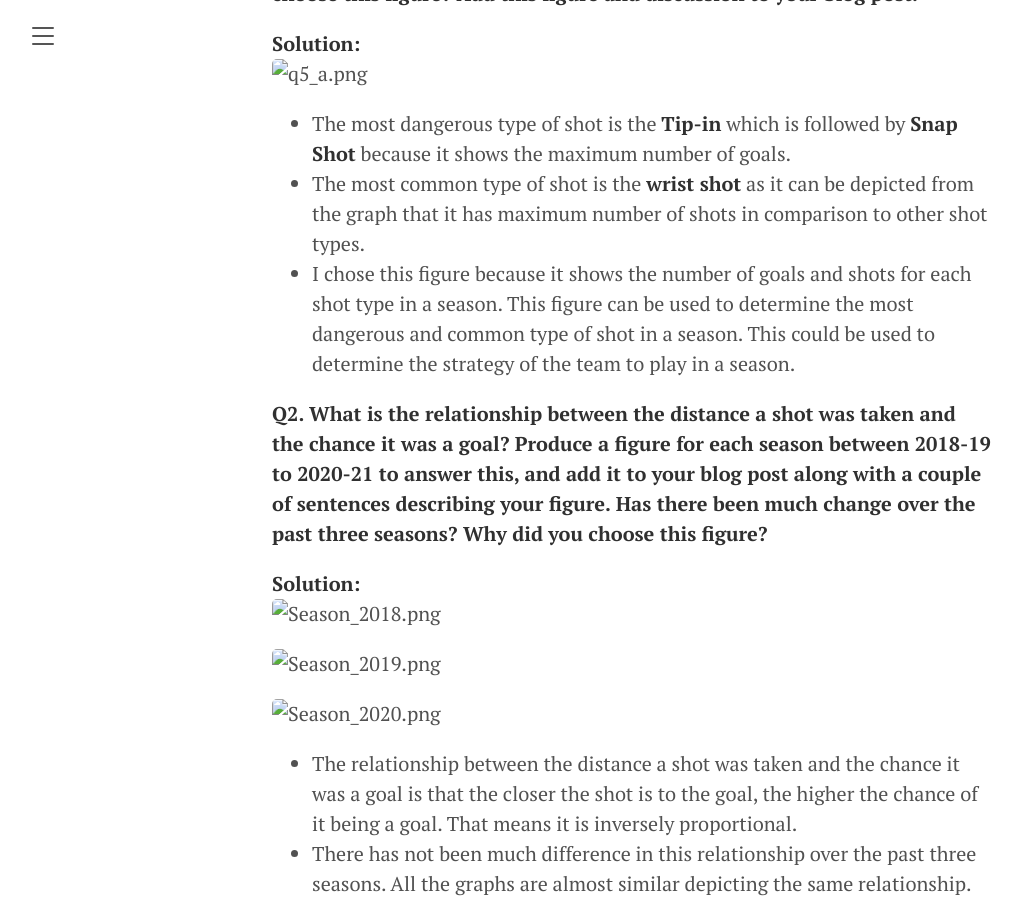
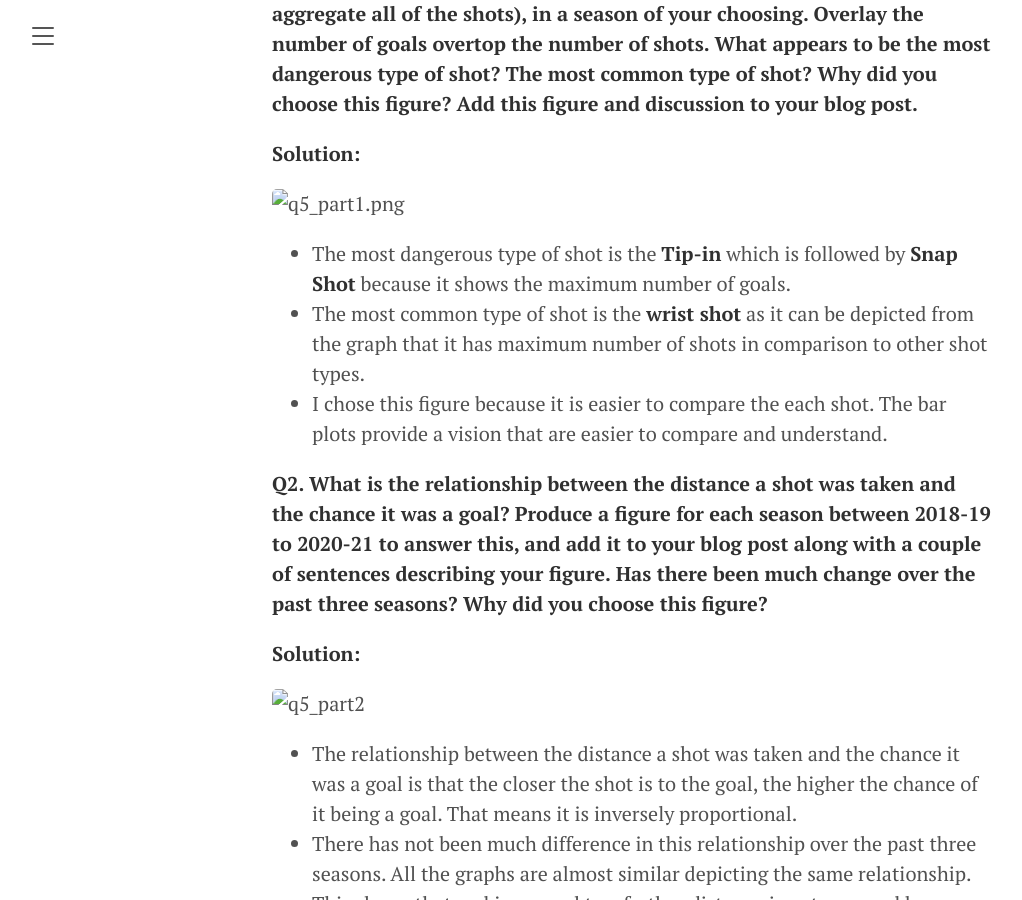
Before and after one commit to IFT6758-Team-08/Blogpost, a Jekyll site: the page built from _posts/2022-10-06-Milestone-1.md, in a window 1280 px wide and 900 px high, scrolled down 7571 px. Shown: the whole window, without its empty margins (8-1030 px from the left). Built offline with Jekyll 4.4.1, drawn with Linux system fonts in a browser that asks for light colours; some of the changed text lies outside the part shown.

Commit message:
Updated the information

````diff
--- a/_posts/2022-10-06-Milestone-1.md
+++ b/_posts/2022-10-06-Milestone-1.md
@@ -159,7 +159,12 @@ The image above displays the interactive ipywidget tool to extract information u
 - Based on the season selected, the gameId IntSlider values change and hence you can slide to see the information about that particular gameId. The information includes Game start date , game Id , which two teams are playing, Goals, Shot On Goals and SO Goals.
 - Based on the gameId, the slider value of the eventId changes.
 - According to the eventId selected, we plot the x and y coordinates of the event on the ice rink.
-- The rest of the information<!--Include the information required--> is displayed according to the selected event id.
+- The eventsId provides the information about the specific event selected.
+
+The code of the ipywidgets is as follows:
+
+```python
+```
 
 
 ## <span style="color:SlateBlue;">Q3: Tidy Data</span>
@@ -209,18 +214,18 @@ These can be used to determine the strength of the players on the ice. The stren
 **Q1. Produce a figure comparing the shot types over all teams (i.e. just aggregate all of the shots), in a season of your choosing. Overlay the number of goals overtop the number of shots. What appears to be the most dangerous type of shot? The most common type of shot? Why did you choose this figure? Add this figure and discussion to your blog post.**
 
 **Solution:**
-![q5_a.png](../public/q5_a.png)
+
+![q5_part1.png](../public/q5_part1.png)
 
 - The most dangerous type of shot is the **Tip-in** which is followed by **Snap Shot** because it shows the maximum number of goals.
 - The most common type of shot is the **wrist shot** as it can be depicted from the graph that it has maximum number of shots in comparison to other shot types.
-- I chose this figure because it shows the number of goals and shots for each shot type in a season. This figure can be used to determine the most dangerous and common type of shot in a season. This could be used to determine the strategy of the team to play in a season.
+- I chose this figure because it is easier to compare the each shot. The bar plots provide a vision that are easier to compare and understand.
 
 **Q2. What is the relationship between the distance a shot was taken and the chance it was a goal? Produce a figure for each season between 2018-19 to 2020-21 to answer this, and add it to your blog post along with a couple of sentences describing your figure. Has there been much change over the past three seasons? Why did you choose this figure?**
 
 **Solution:**
-![Season_2018.png](../public/Season_2018.png)
-![Season_2019.png](../public/Season_2019.png)
-![Season_2020.png](../public/Season_2020.png)
+
+![q5_part2](../public/q5_part2.png)
 
 - The relationship between the distance a shot was taken and the chance it was a goal is that the closer the shot is to the goal, the higher the chance of it being a goal. That means it is inversely proportional.
 - There has not been much difference in this relationship over the past three seasons. All the graphs are almost similar depicting the same relationship. This shows that making a goal to a farther distance is not easy and hence, the team should focus on making a goal to a closer distance.
````
Also changed, not shown: other parts of _posts/2022-10-06-Milestone-1.md (+4 -2 lines), public/Colorado-2016.png (added), public/Colorado-2020.png (added), public/q1-example-output.png (renamed from public/q1-example output.png), public/q5_a.png (deleted), public/q5_part1.png (added), public/q5_part2.png (added), public/q5_part3.png (added), public/season_clean_data.png.
